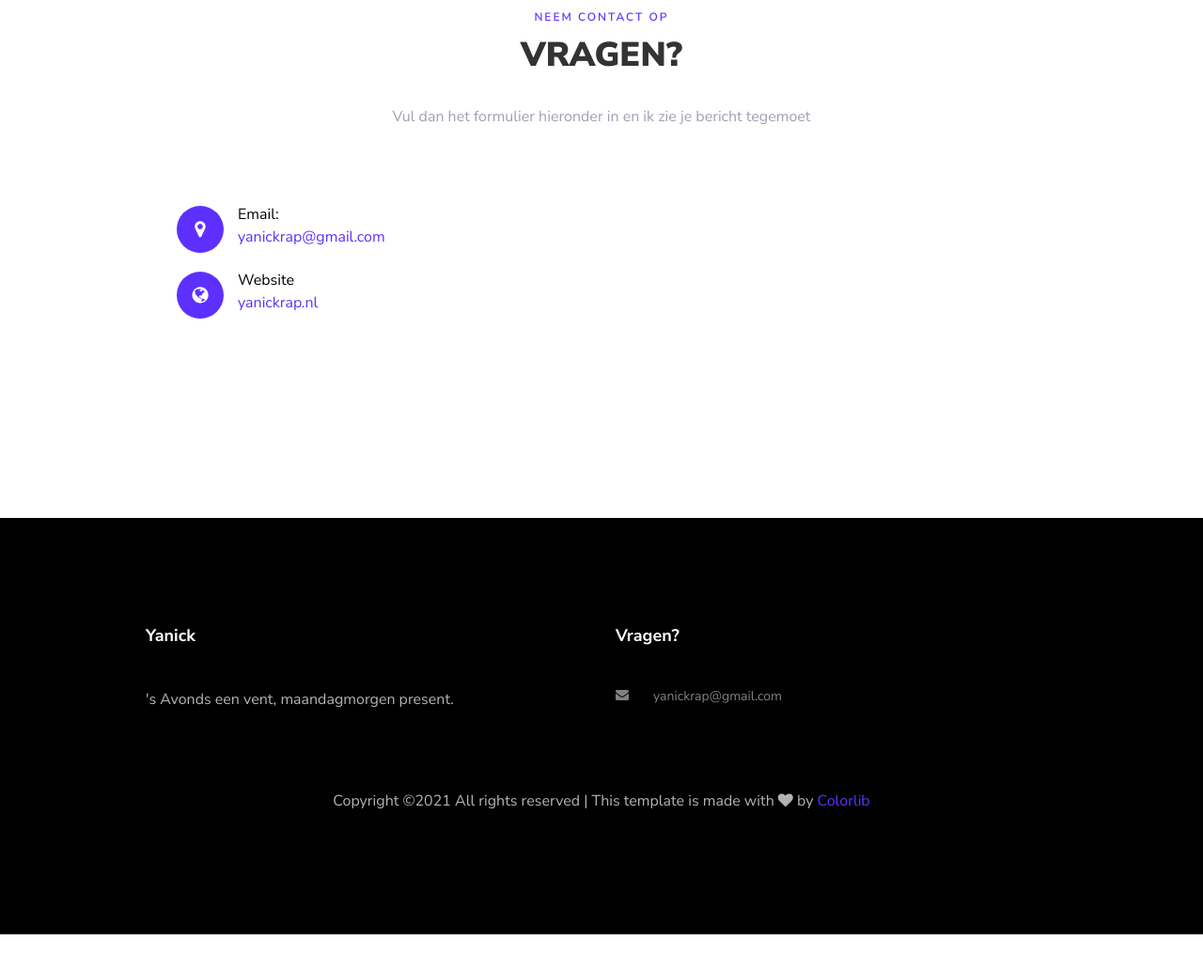
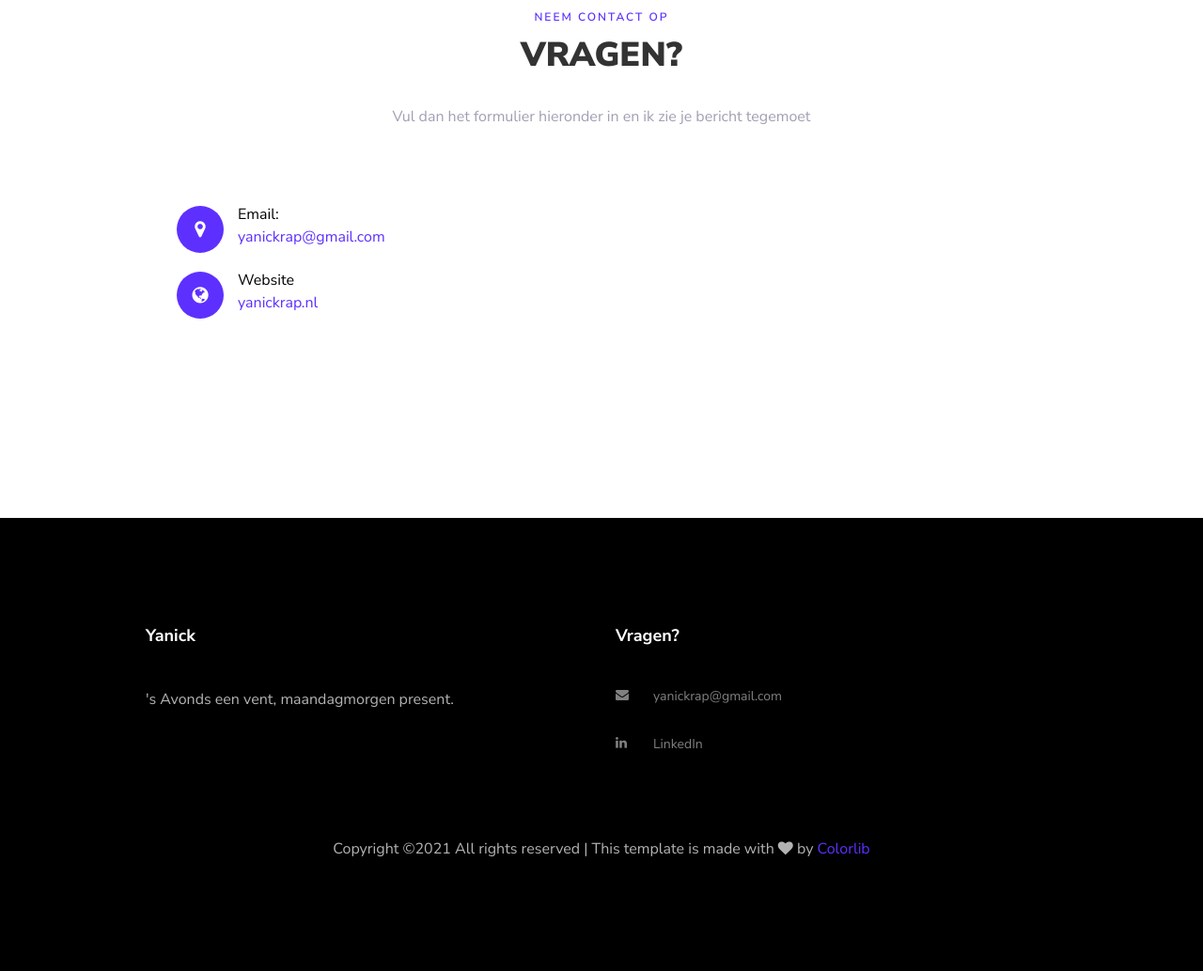
Before and after one commit to Kosumo/yanickrap.nl, a plain HTML site: page contact.html in a window 1280 px wide. Shown: the part 789-1822 px from the top of the page at 94% size. Before the commit the page ends 1783 px from the top, so only its background shows below. Drawn offline with Linux system fonts and the light colour scheme; some packages are replaced by stand-ins of ours; no server answers; a script that the page names is missing.

Commit message:
linkedin toegevoegd

```diff
--- a/contact.html
+++ b/contact.html
@@ -114,6 +114,7 @@
             <div class="block-23 mb-3">
               <ul>
                 <li><a href="#"><span class="icon fa fa-envelope pr-4"></span><span class="text">yanickrap@gmail.com</span></a></li>
+                <li><a href="https://www.linkedin.com/in/yanick-rap-1422a1205"><span class="icon fa fa-linkedin pr-4"></span><span class="text">LinkedIn</span></a></li>
               </ul>
             </div>
           </div>
```
Also changed, not shown: index.html (+1 -0 lines), professionaliseren.html (+1 -0 lines), projecten.html (+1 -0 lines), studieloopbaanbegeleiding.html (+1 -0 lines).
